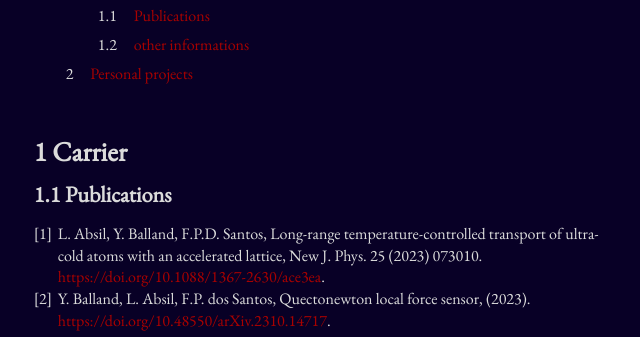
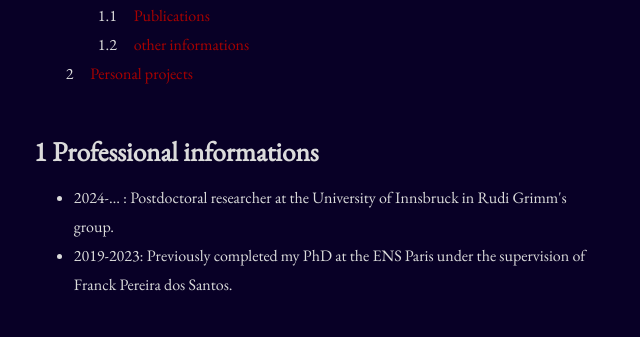
Before and after one commit to lucarabistouille/lucarabistouille.github.io, a plain HTML site: page index-EN.html in a window 1280 px wide. Shown: the part 397-734 px from the top of the page, without its empty margins (319-959 px from the left). Drawn offline with nearby package versions, Linux system fonts and the light colour scheme; a web font is replaced by a local one.

Commit message:
Update index-EN.html

```diff
--- a/index-EN.html
+++ b/index-EN.html
@@ -45,7 +45,12 @@
       </ol>
     </nav>
 
-    <h2 id="carr">Carrier</h2>
+    <h2 id="carr">Professional informations</h2>
+    <ul>
+    <li>2024-… : Postdoctoral researcher at the University of Innsbruck in Rudi Grimm's group.</li>
+    <li>2019-2023: Previously completed my PhD at the ENS Paris under the supervision of Franck Pereira dos Santos.</li>
+    </ul>
+
     <h3 id="carr-pub">Publications</h3>
 
     <!-- Generated from zotero-->
```
